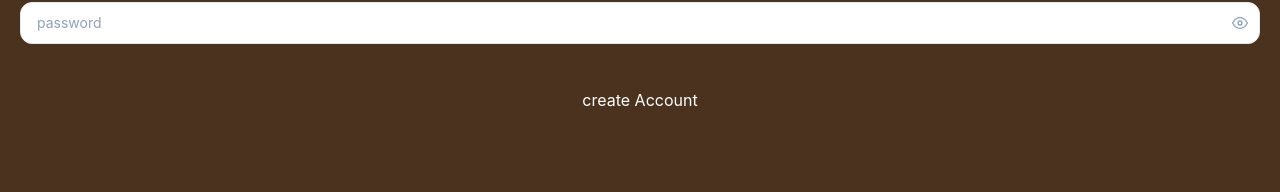
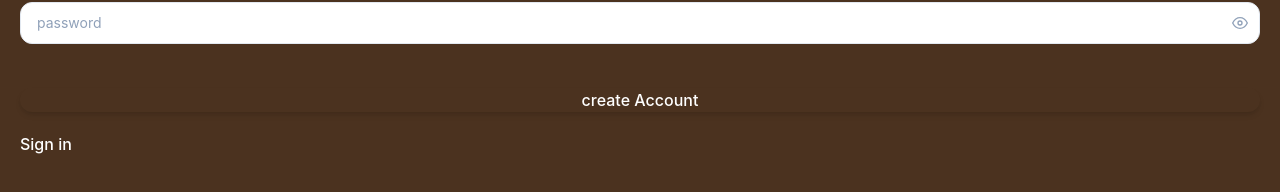
Before and after one commit to gedeno/project-7JAT, a React (Vite) app in the folder JAT_fe/: page /register in a window 1280 px wide. Shown: the part 282-474 px from the top of the page. Built offline with nearby package versions, Linux system fonts and the light colour scheme.

Commit message:
little files are added

```diff
--- a/JAT_fe/src/pages/auth/Registerpage.jsx
+++ b/JAT_fe/src/pages/auth/Registerpage.jsx
@@ -4,7 +4,9 @@ import api from "./api";
 import axios from "axios";
 import {Navigate , useNavigate , Link} from 'react-router-dom'
 import { Input } from "../ui/input";
+import { Button } from "../ui/Button";
 export default function Regiserpage(){
+    const [loading,setLoding] = useState({})
     const [formdata , setformdata ] = useState({})
 
     const inputChangehandler = (e) =>{
@@ -34,8 +36,8 @@ export default function Regiserpage(){
             <Input name="username"  onChange={inputChangehandler} type="text"  placeholder="username"/><br />
             <Input name="email" type="email" onChange={inputChangehandler} placeholder="email ..." /><br />
             <Input name="password" onChange={inputChangehandler} type="password" placeholder="password"/><br />
-            <button type="submit" className="w-full">create Account</button>
-
+            <Button type="submit" className="w-full">create Account</Button>
+            <Link to= "/login" className="font-medium text-brand-600 hover:underline"  >Sign in</Link>
 
         </form>
         </div>
--- /dev/null
+++ b/JAT_fe/src/pages/ui/Button.jsx
@@ -0,0 +1,30 @@
+import { space } from "postcss/lib/list";
+import { Children } from "react";
+const variants = {
+    primary :'bg-brand-600 text-white hover:bg-brand-700 shadow-md shadow-brand-600/25 ',
+    secondary : 'bg-slate-100 text-slate-700 hover:bg-slate-200'
+};
+const sizes ={
+    sm:'px-3 py-1.5 text-sm',
+    md:'px-4',
+    lg:'px-6 py-3 text-base'
+}
+
+export const Button = ({
+    children,
+    variant = 'primary',
+    size = 'md',
+    className = '',
+    loading = false,
+    disabled = false,
+    icon : Icon,
+    ...props
+}) => (
+    <button className= {`inline-flex items-center justify-center gap-2 rounded-xl font-medium transition-all duration-200 focus:outline-none focus:ring-2 focus:ring-brand-500 focus:ring-offset-2 disabled:cursor-not-allowed disabled:opacity-50 dark:focus:ring-offset-slate-900 ${variants[variant]} ${sizes[size]} ${className}`}
+     {...props}>
+        {loading ? (<span className="h-4 w-4 animate-spain rounded-full border-current border-t-transparent" />): Icon ? (
+            <Icon className = "h-4 w-4" />
+        ):null}
+        {children}
+    </button>
+)
```
